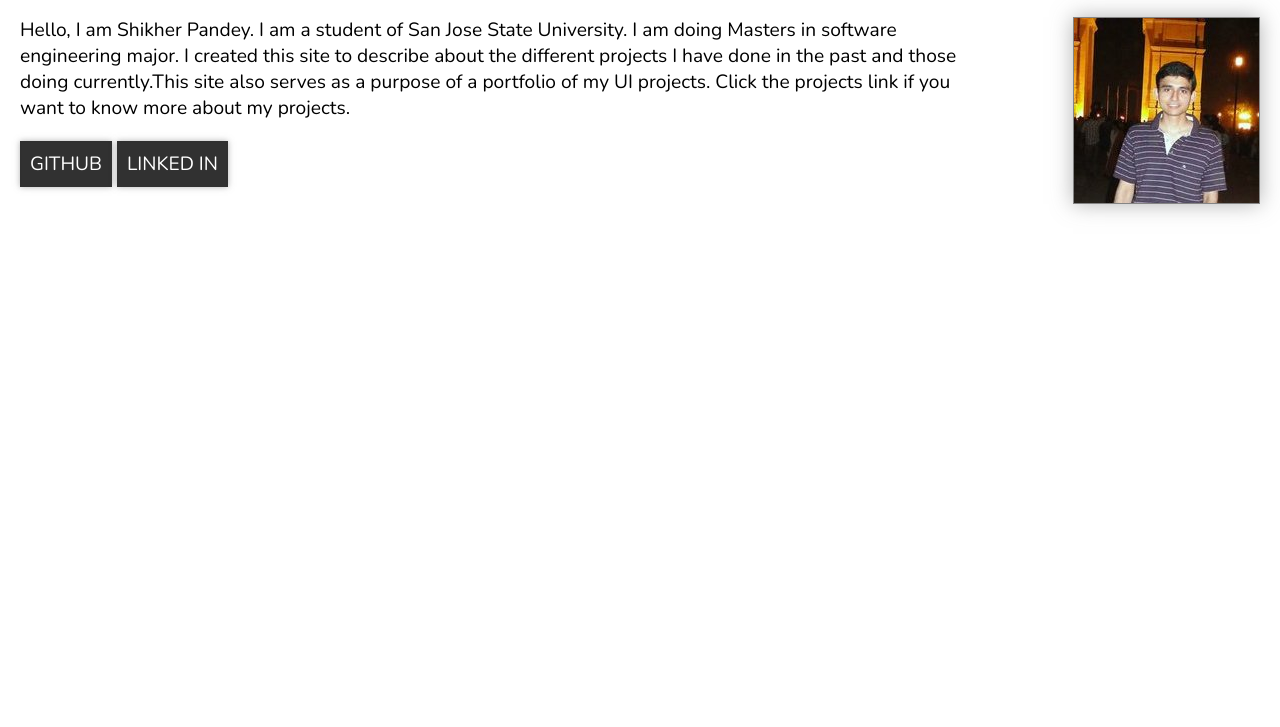
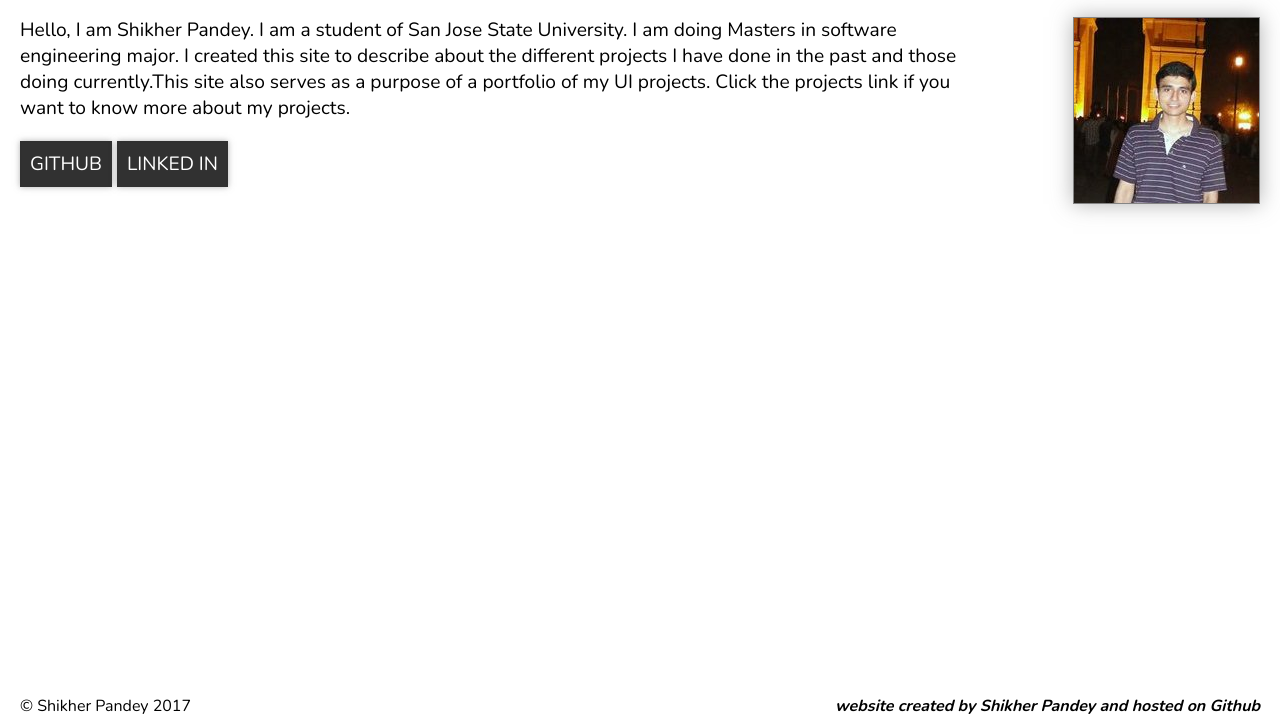
Before and after one commit to shikher9/shikher9.github.io, a plain HTML site: page index.html in a window 1280 px wide. Shown: the part 73-800 px from the top of the page. Drawn offline with nearby package versions, Linux system fonts and the light colour scheme.

Commit message:
added copyright

```diff
--- a/index.html
+++ b/index.html
@@ -36,6 +36,10 @@
                 </div>
             </div>
         </div>
-
+        <div style="position: fixed;bottom: 10px;left: 20px;font-size: 1rem;">&#169; Shikher Pandey 2017</div>
+        <div style="position: fixed;bottom: 10px;right: 20px;font-size: 1rem;font-style: italic;font-weight: bold">
+            website
+            created by Shikher Pandey and hosted on Github
+        </div>
     </body>
 </html>
```
